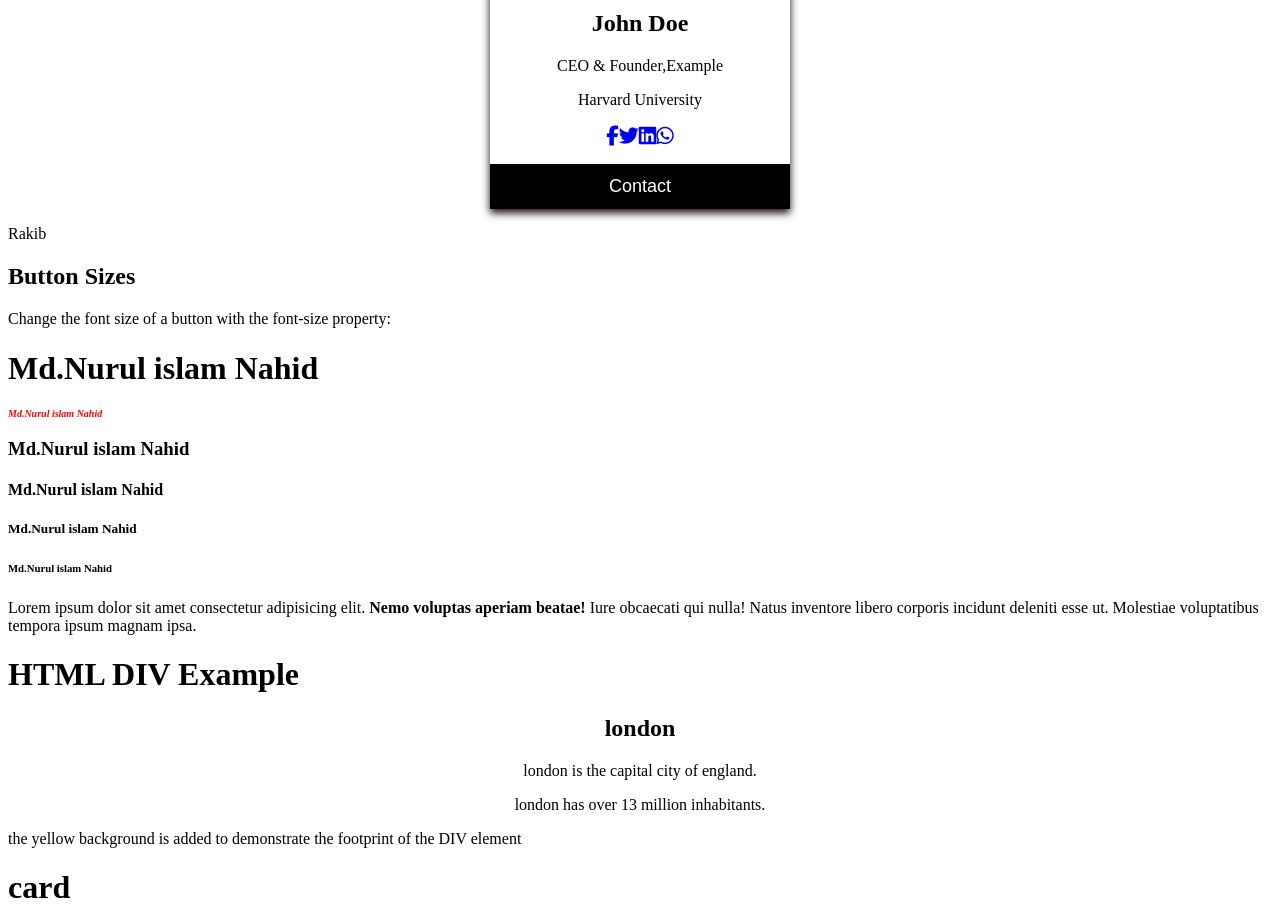
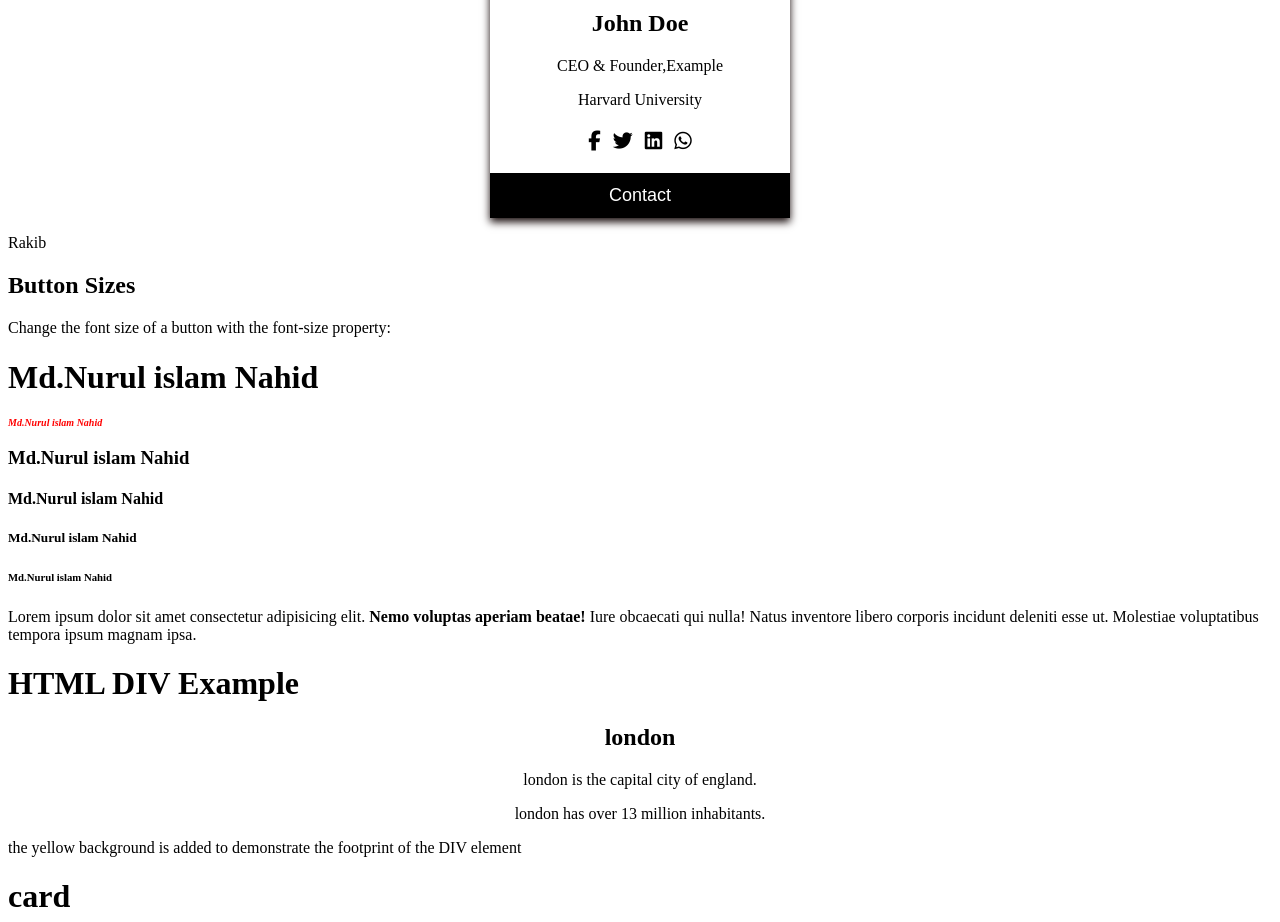
Before and after one commit to mdnlislam/html, a React (Vite) app: page / in a window 1280 px wide. Shown: the part 940-1862 px from the top of the page. Built offline with nearby package versions, Linux system fonts and the light colour scheme.

Commit message:
some modification

```diff
--- a/src/App.css
+++ b/src/App.css
@@ -47,8 +47,24 @@
     .paragraph4 button:hover {
         opacity: 0.7;
     }
-  .div3{
-    font-size:20px;
-    padding-left: ;
 
-  }
+ .fa-facebook-f{
+  font-size:20px;
+  color: black;
+  padding: 6px;
+ }
+ .fa-twitter{
+  font-size:20px;
+  color: black;
+  padding: 6px;
+ }
+ .fa-linkedin{
+  font-size:20px;
+  color: black;
+  padding: 6px;
+ }
+ .fa-whatsapp{
+  font-size:20px;
+  color: black;
+  padding: 6px;
+ }
--- a/src/components/Product-card.jsx
+++ b/src/components/Product-card.jsx
@@ -30,12 +30,12 @@ function ProductCard(){
 
   <div className="div div3">
 
-    <a href="www.facebook.com"><i class="fa-brands fa-facebook-f"></i></a>
+    <a href="#"><i class="fa-brands fa-facebook-f"></i></a>
     <a href="#"><i class="fa-brands fa-twitter"></i></a>
     <a href="#"><i class="fa-brands fa-linkedin"></i></a>
     <a href="#"><i class="fa-brands fa-whatsapp"></i></a>
 
-    </div>
+     </div>
     {/* <a href="#">
         <img className="img img1" src="https://res.cloudinary.com/dnhpk5q85/image/upload/v1717503717/social%20icons/a1br2w2rvigka8caokd9.png
 " alt="" />
```
